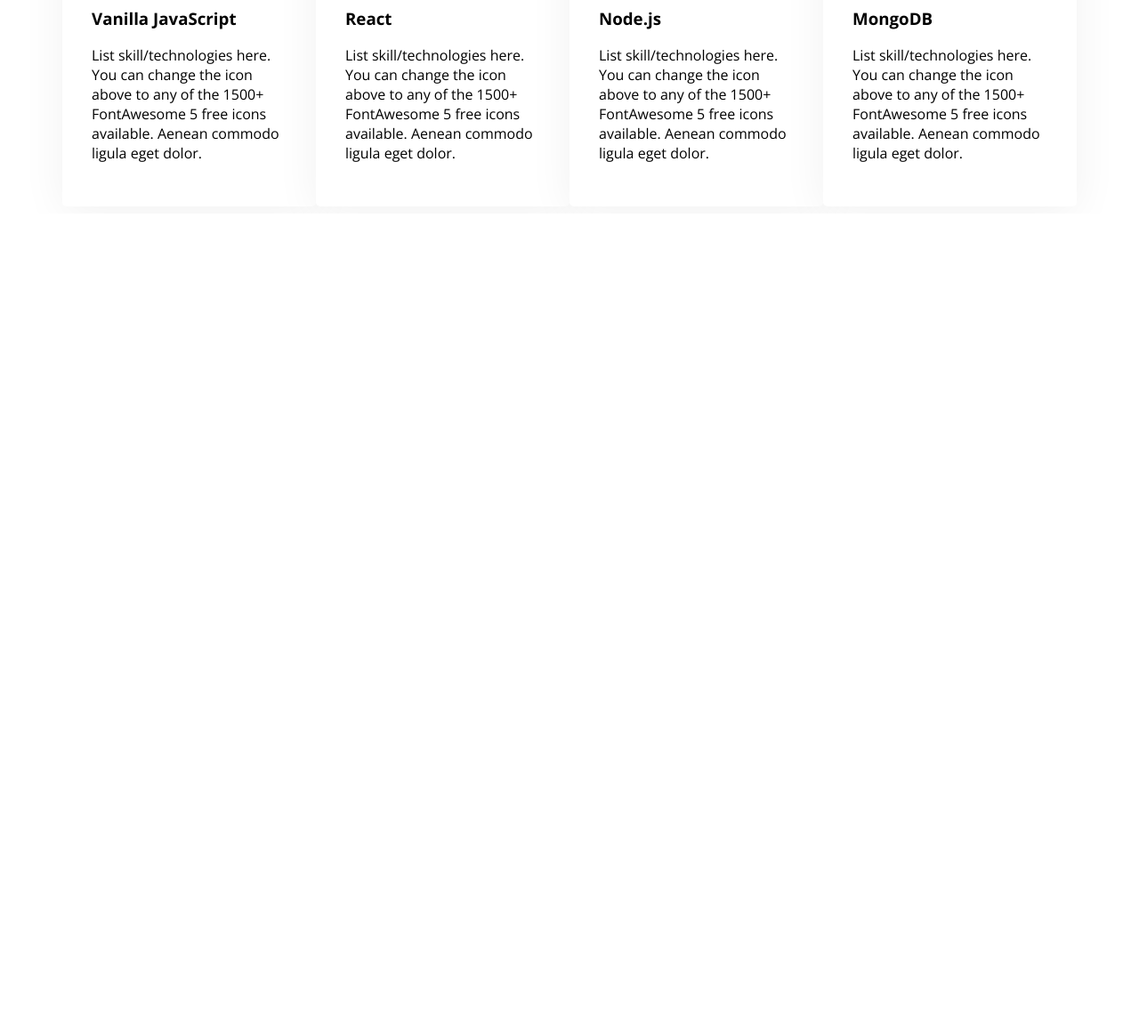
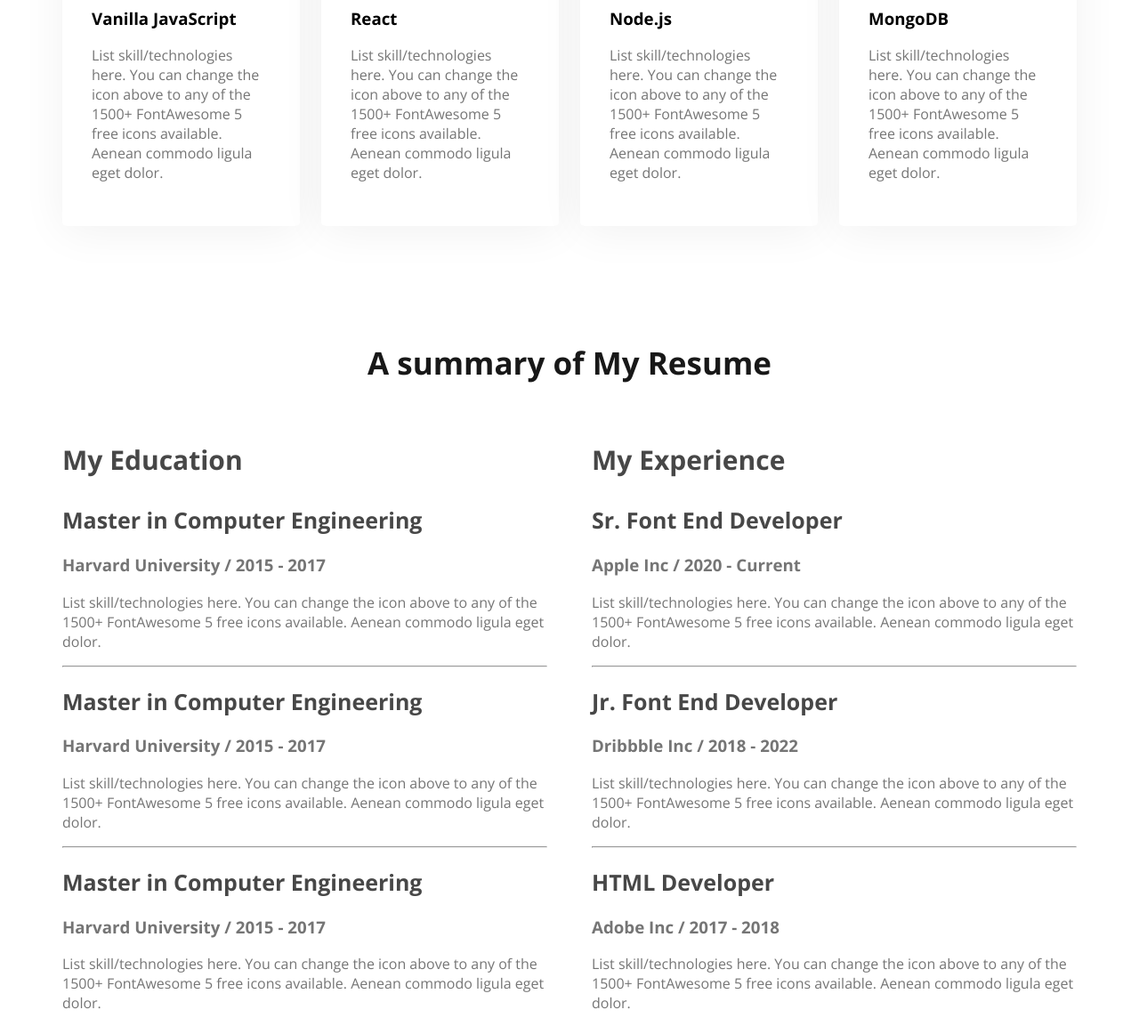
Before and after one commit to sifat26/webdeveloper-portfolio, a plain HTML site: page index.html in a window 1280 px wide. Shown: the part 1938-3100 px from the top of the page at 89% size. Before the commit the page ends 2178 px from the top, so only its background shows below. Drawn offline with nearby package versions, Linux system fonts and the light colour scheme.

Commit message:
add resume

```diff
--- a/Styles/portfolio.css
+++ b/Styles/portfolio.css
@@ -108,6 +108,9 @@ main{
     width: 1140px;
     margin: 0px auto;
 }
+main section{
+    margin-top: 130px;
+}
 .about-info-container{
     display: flex;
     justify-content: space-around;
@@ -136,16 +139,40 @@ font-weight: 400;
 }
 .skill-container{
     display: flex;
+    gap: 24px;
 
 
 }
 .skill{
     padding: 33px;
+
+
     border-radius: 5px;
-    gap: 24px;
-background: #FFF;
-box-shadow: 0px 6px 50px 0px rgba(0, 0, 0, 0.06);
+    background: #FFF;
+    box-shadow: 0px 6px 50px 0px rgba(0, 0, 0, 0.06);
 }
-.skll-description{
+.skill-description{
+    color: var(--Dark-03, #757575);
 
 }
+.resume-container{
+    display: flex;
+    gap: 50px;
+}
+.resume-instute , .resume-item-discription{
+    color: var(--Dark-03, #757575);
+
+}
+.resume-item-title{
+    font-size: 25px;
+    font-weight: 700;
+    color: var(--Dark-02, #474747);
+}
+.resume-column-title{
+    color: var(--Dark-02, #474747);
+
+font-size: 30px;
+
+font-weight: 700;
+
+}
--- a/index.html
+++ b/index.html
@@ -88,6 +88,56 @@
                 </div>
             </div>
         </section>
+        <!-- resume section -->
+        <section class="summery">
+            <h3 class="about-title">A summary of My Resume</h3>
+            <div class="resume-container">
+                <div class="resume-column">
+                    <h3 class="resume-column-title">My Education</h3>
+                    <div class="resume-item">
+                        <h2 class="resume-item-title">Master in Computer Engineering</h2>
+                        <h3 class="resume-instute">Harvard University / 2015 - 2017</h3>
+                        <p class="resume-item-discription">List skill/technologies here. You can change the icon above
+                            to any of the 1500+ FontAwesome 5 free icons available. Aenean commodo ligula eget dolor.</p>
+                    </div><hr>
+                    <div class="resume-item">
+                        <h2 class="resume-item-title">Master in Computer Engineering</h2>
+                        <h3 class="resume-instute">Harvard University / 2015 - 2017</h3>
+                        <p class="resume-item-discription">List skill/technologies here. You can change the icon above
+                            to any of the 1500+ FontAwesome 5 free icons available. Aenean commodo ligula eget dolor.</p>
+                    </div><hr>
+                    <div class="resume-item">
+                        <h2 class="resume-item-title">Master in Computer Engineering</h2>
+                        <h3 class="resume-instute">Harvard University / 2015 - 2017</h3>
+                        <p class="resume-item-discription">List skill/technologies here. You can change the icon above
+                            to any of the 1500+ FontAwesome 5 free icons available. Aenean commodo ligula eget dolor.</p>
+                    </div>
+                </div>
+                <div class="resume-column">
+                    <h3 class="resume-column-title">My Experience</h3>
+                    <div class="resume-item">
+                        <h2 class="resume-item-title">Sr. Font End Developer</h2>
+                        <h3 class="resume-instute">Apple Inc / 2020 - Current</h3>
+                        <p class="resume-item-discription">List skill/technologies here. You can change the icon above
+                            to any of the 1500+ FontAwesome 5 free icons available. Aenean commodo ligula eget dolor.</p>
+                    </div><hr>
+                    <div class="resume-item">
+                        <h2 class="resume-item-title">Jr. Font End Developer</h2>
+                        <h3 class="resume-instute">Dribbble Inc / 2018 - 2022</h3>
+                        <p class="resume-item-discription">List skill/technologies here. You can change the icon above
+                            to any of the 1500+ FontAwesome 5 free icons available. Aenean commodo ligula eget dolor.</p>
+                    </div><hr>
+                    <div class="resume-item">
+                        <h2 class="resume-item-title">HTML Developer</h2>
+                        <h3 class="resume-instute">Adobe Inc / 2017 - 2018</h3>
+                        <p class="resume-item-discription">List skill/technologies here. You can change the icon above
+                            to any of the 1500+ FontAwesome 5 free icons available. Aenean commodo ligula eget dolor.</p>
+                    </div>
+
+                </div>
+            </div>
+
+        </section>
 
     </main>
     <footer>
```
